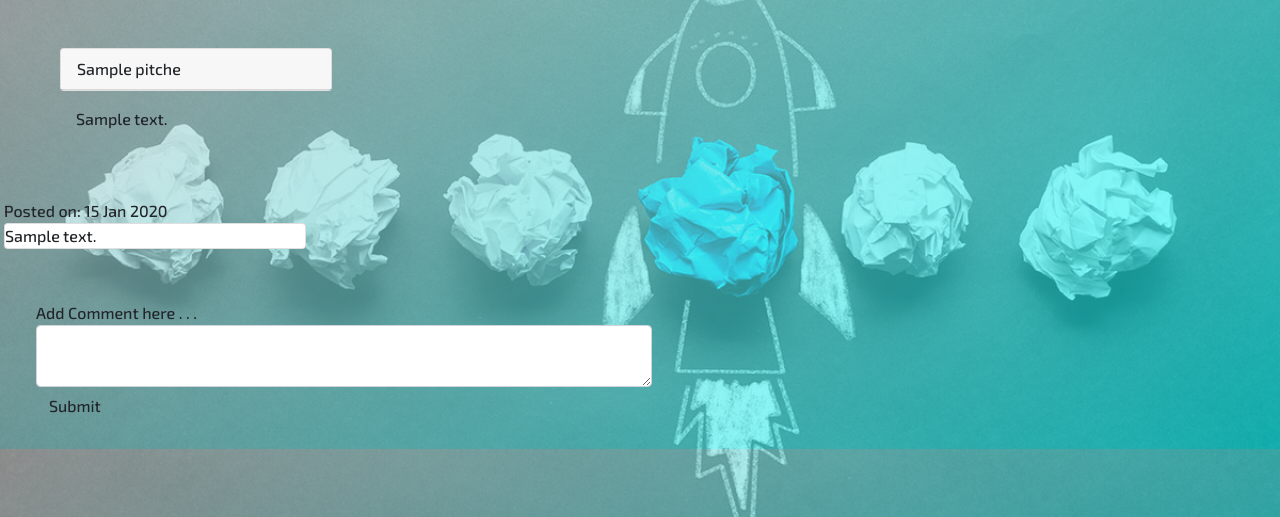
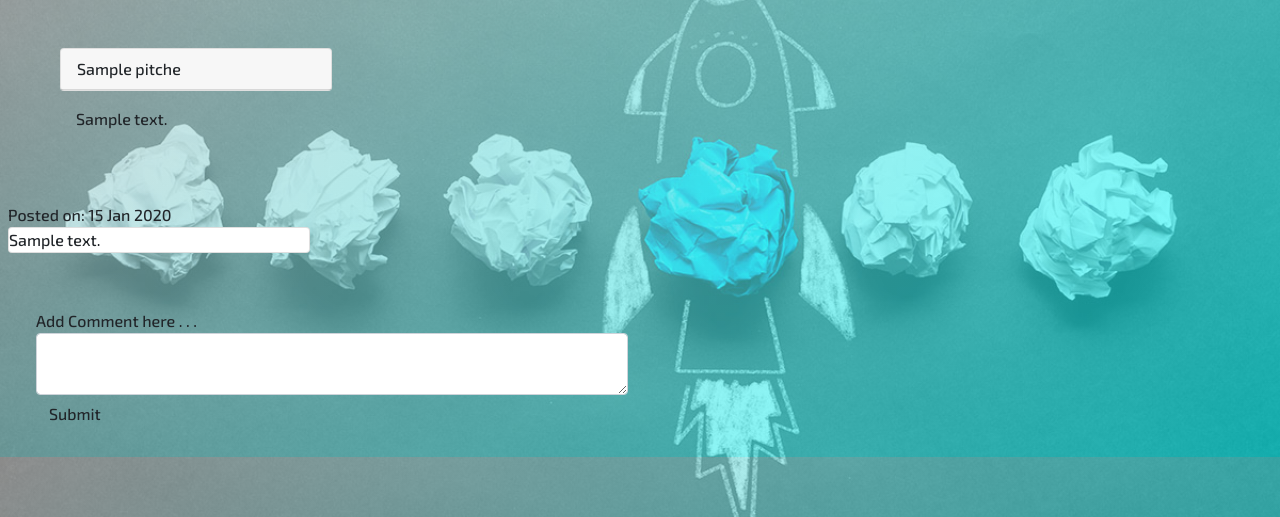
Before and after one commit to Lyonsmasawa/Pitchperfect, a Flask app: page /pitch/1 in a window 1280 px wide. Shown: the part 80-597 px from the top of the page. Run offline with Flask 2, Linux system fonts and the light colour scheme; a user stored in the database is signed in; tables that the repository leaves empty hold one stand-in row (values such as "Sample post"); some libraries are stand-ins or nearby versions.

Commit message:
deploy to heroku

```diff
--- a/app/templates/pitch.html
+++ b/app/templates/pitch.html
@@ -16,7 +16,7 @@
 <div class="row">
 
     {% for comment in comments %}
-    <div class="col-md-3 m-lg-1">
+    <div class="col-md-3 m-lg-2">
         Posted on: {{comment.posted.strftime("%d %b %Y")}}
         <div class="card">
             {{comment.comment}}
@@ -24,11 +24,11 @@
         <br>
         {% endfor %}
     </div>
+</div>
+<div class="row m-lg-4">
+    <div class="col-md-6">
+        {{wtf.quick_form(form)}}
 
-    <div class="row m-lg-4">
-        <div class="col-md-6">
-            {{wtf.quick_form(form)}}
-
-        </div>
     </div>
-    {% endblock main %}
+</div>
+{% endblock main %}
```
